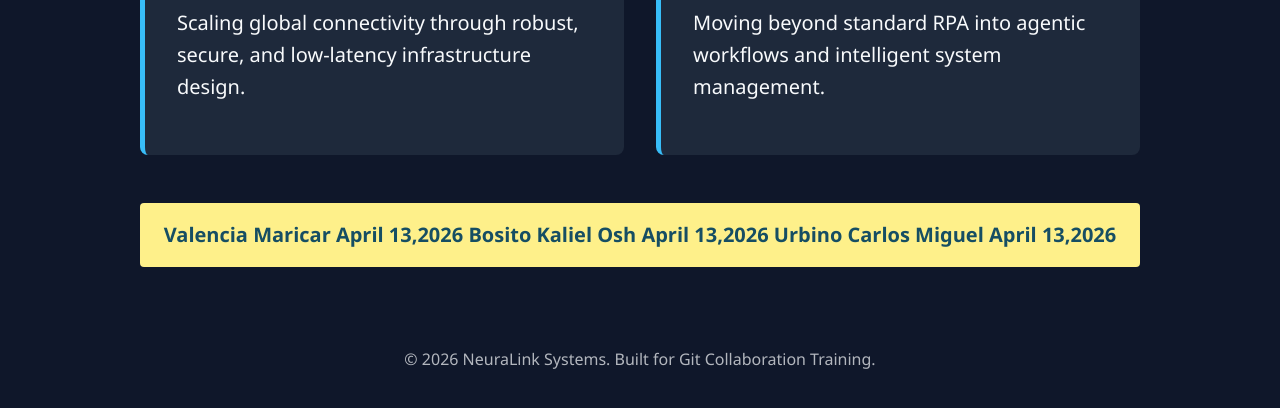
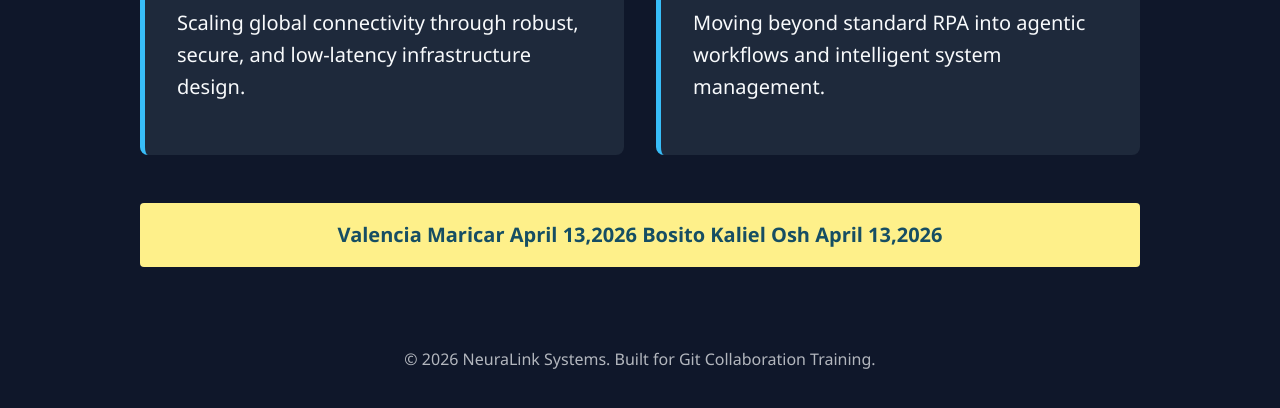
Before and after one commit to maricar26-sc/hawakmoangbeat, a plain HTML site: page index.html in a window 1280 px wide. Shown: the part 596-1004 px from the top of the page. Drawn offline with Linux system fonts and the light colour scheme.

Commit message:
Revert "updated by urbino carlos miguel april 13,2026"
This reverts commit b5efbd9f2e6e8f0de1081669f9dad41327cb3ab9.

```diff
--- a/index.html
+++ b/index.html
@@ -230,7 +230,6 @@
 
             Valencia Maricar April 13,2026
             Bosito Kaliel Osh April 13,2026
-            Urbino Carlos Miguel April 13,2026
 
         <!-- Edit this section to add your name and date -->
 
```
